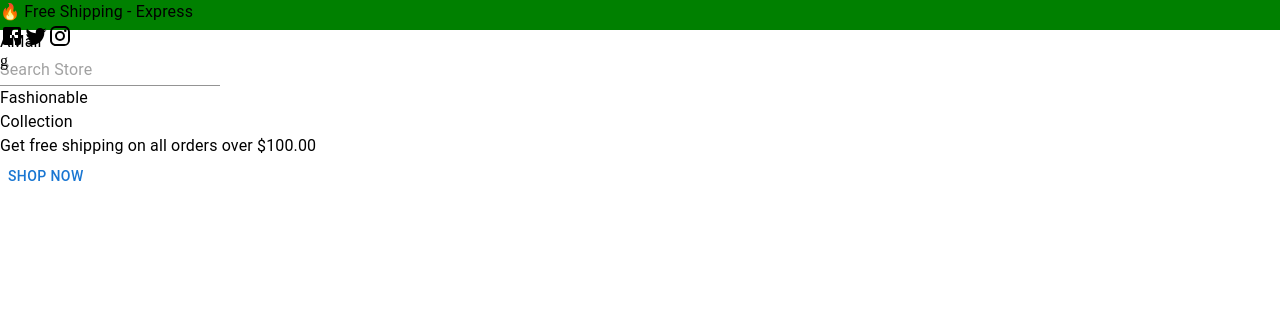
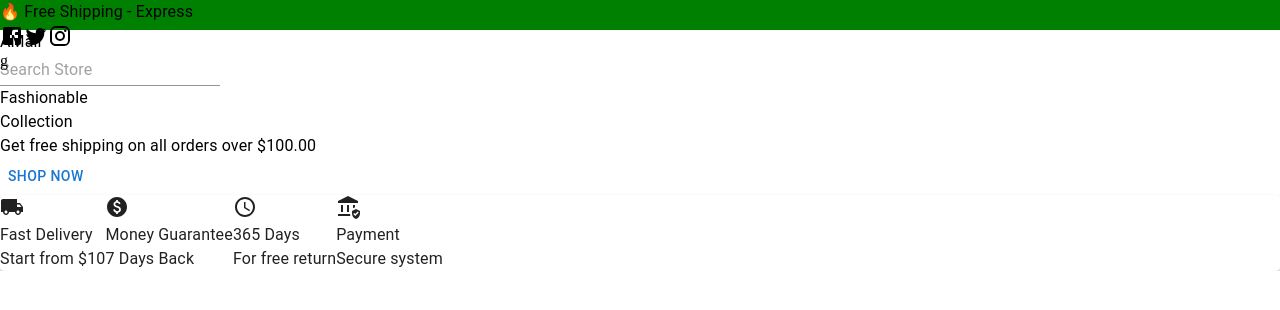
Before and after one commit to BisiDavi/mui-store, a Next.js app: page / in a window 1280 px wide. Shown: the top 310 px of the page. Built offline with nearby package versions, Linux system fonts and the light colour scheme.

Commit message:
displayInfoIcon added

```diff
--- a/components/InfoBanner.tsx
+++ b/components/InfoBanner.tsx
@@ -1,8 +1,20 @@
-import LocalShippingIcon from '@mui/icons-material/LocalShipping';
+import Paper from "@mui/material/Paper";
+import Box from "@mui/material/Box";
+import { Typography } from "@mui/material";
 
+import info_banner from "@/json/info_banner.json";
+import displayInfoIcon from "@/utils/displayInfoIcon";
 
 export default function InfoBanner() {
   return (
-    <div>InfoBanner</div>
-  )
+    <Paper sx={{ display: "flex" }}>
+      {info_banner.map((item) => (
+        <Box key={item.title}>
+          {displayInfoIcon(item.icon)}
+          <Typography component="h3">{item.title}</Typography>
+          <Typography component="p">{item.text}</Typography>
+        </Box>
+      ))}
+    </Paper>
+  );
 }
--- a/json/info_banner.json
+++ b/json/info_banner.json
@@ -1,21 +1,21 @@
 [
   {
-    "icon": "faTruckFast",
+    "icon": "LocalShippingIcon",
     "title": "Fast Delivery",
     "text": "Start from $10"
   },
   {
-    "icon": "faTruckFast",
+    "icon": "PaidIcon",
     "title": "Money Guarantee",
     "text": "7 Days Back"
   },
   {
-    "icon": "faTruckFast",
+    "icon": "AccessTimeIcon",
     "title": "365 Days",
     "text": "For free return"
   },
   {
-    "icon": "faTruckFast",
+    "icon": "AssuredWorkloadIcon",
     "title": "Payment",
     "text": "Secure system"
   }
--- a/pages/index.tsx
+++ b/pages/index.tsx
@@ -1,10 +1,12 @@
 import Banner from "@/components/Banner";
+import InfoBanner from "@/components/InfoBanner";
 import Layout from "@/layout";
 
 export default function Home() {
   return (
     <Layout>
       <Banner />
+      <InfoBanner />
     </Layout>
   );
 }
--- /dev/null
+++ b/utils/displayInfoIcon.tsx
@@ -0,0 +1,17 @@
+import LocalShippingIcon from "@mui/icons-material/LocalShipping";
+import AccessTimeIcon from "@mui/icons-material/AccessTime";
+import PaidIcon from "@mui/icons-material/Paid";
+import AssuredWorkloadIcon from "@mui/icons-material/AssuredWorkload";
+
+export default function displayInfoIcon(icon: string) {
+  switch (icon) {
+    case "LocalShippingIcon":
+      return <LocalShippingIcon />;
+    case "AccessTimeIcon":
+      return <AccessTimeIcon />;
+    case "PaidIcon":
+      return <PaidIcon />;
+    case "AssuredWorkloadIcon":
+      return <AssuredWorkloadIcon />;
+  }
+}
```
